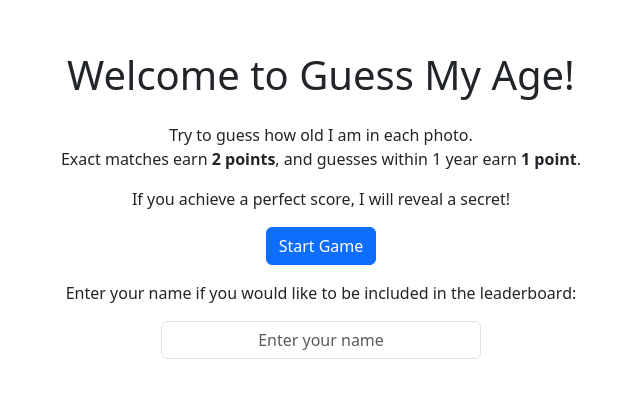
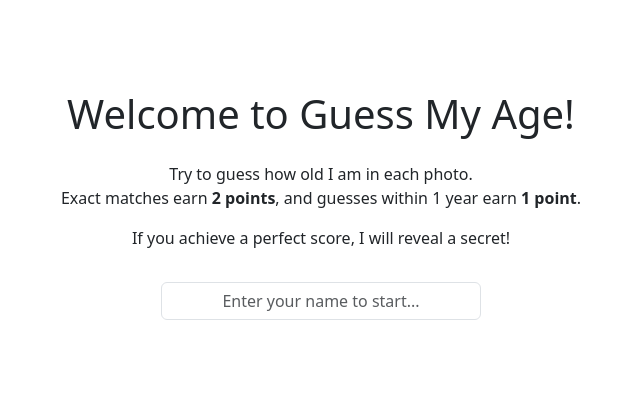
Before and after one commit to PepperSwan/birthday-app, a React (Create React App) app: page / in a window 1280 px wide. Shown: the part 191-588 px from the top of the page, without its empty margins (319-959 px from the left). Built offline with nearby package versions, Linux system fonts and the light colour scheme.

Commit message:
force name

```diff
--- a/src/GameScreen.js
+++ b/src/GameScreen.js
@@ -1,7 +1,16 @@
-import React from 'react';
+import React, { useEffect, useRef } from 'react';
 import { motion } from 'framer-motion';
 
 const GameScreen = ({ image, userGuess, setUserGuess, handleGuess, score, highScore, feedback, fadeEffect }) => {
+  const inputRef = useRef(null);
+
+  // When fadeEffect turns false (input re-enabled), focus the input.
+  useEffect(() => {
+    if (!fadeEffect && inputRef.current) {
+      inputRef.current.focus();
+    }
+  }, [fadeEffect]);
+
   return (
     <div className="d-flex flex-column align-items-center justify-content-center min-vh-100 text-center">
       <h1 className="mb-4">Guess My Age</h1>
@@ -33,6 +42,7 @@ const GameScreen = ({ image, userGuess, setUserGuess, handleGuess, score, highSc
           onKeyDown={handleGuess}
           placeholder="Enter age"
           disabled={fadeEffect}
+          ref={inputRef}  // Attach the ref here
         />
         <p>Score: {score}</p>
         <p style={{ fontSize: '14px' }}>High Score: {highScore}</p>
--- a/src/IntroScreen.js
+++ b/src/IntroScreen.js
@@ -9,15 +9,14 @@ const IntroScreen = ({ onStart, userName, setUserName }) => {
         <p>Exact matches earn <b>2 points</b>, and guesses within 1 year earn <b>1 point</b>.</p>
         If you achieve a perfect score, I will reveal a secret!
         <p></p>
-        <button className="btn btn-primary" onClick={onStart}>Start Game</button>
+        {/*        <button className="btn btn-primary" onClick={onStart}>Start Game</button> */}
         <p></p>
-        <p>Enter your name if you would like to be included in the leaderboard:</p>
         <input
             type="text"
             className="form-control mb-2 text-center w-25"
             value={userName}
             onChange={(e) => setUserName(e.target.value)}
-            placeholder="Enter your name"
+            placeholder="Enter your name to start..."
             onKeyDown={(e) => {
                 if (e.key === 'Enter' && userName.trim() !== '') {
                 onStart();
```
